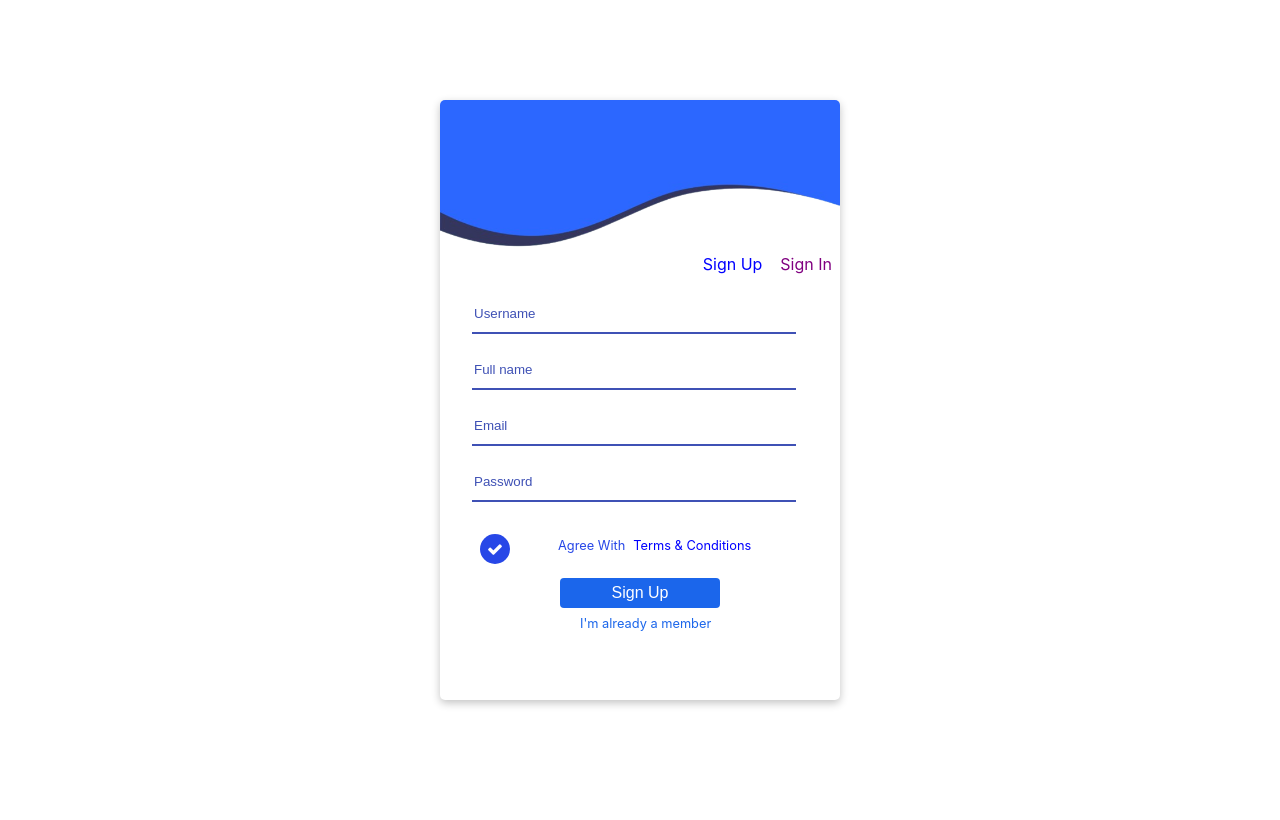
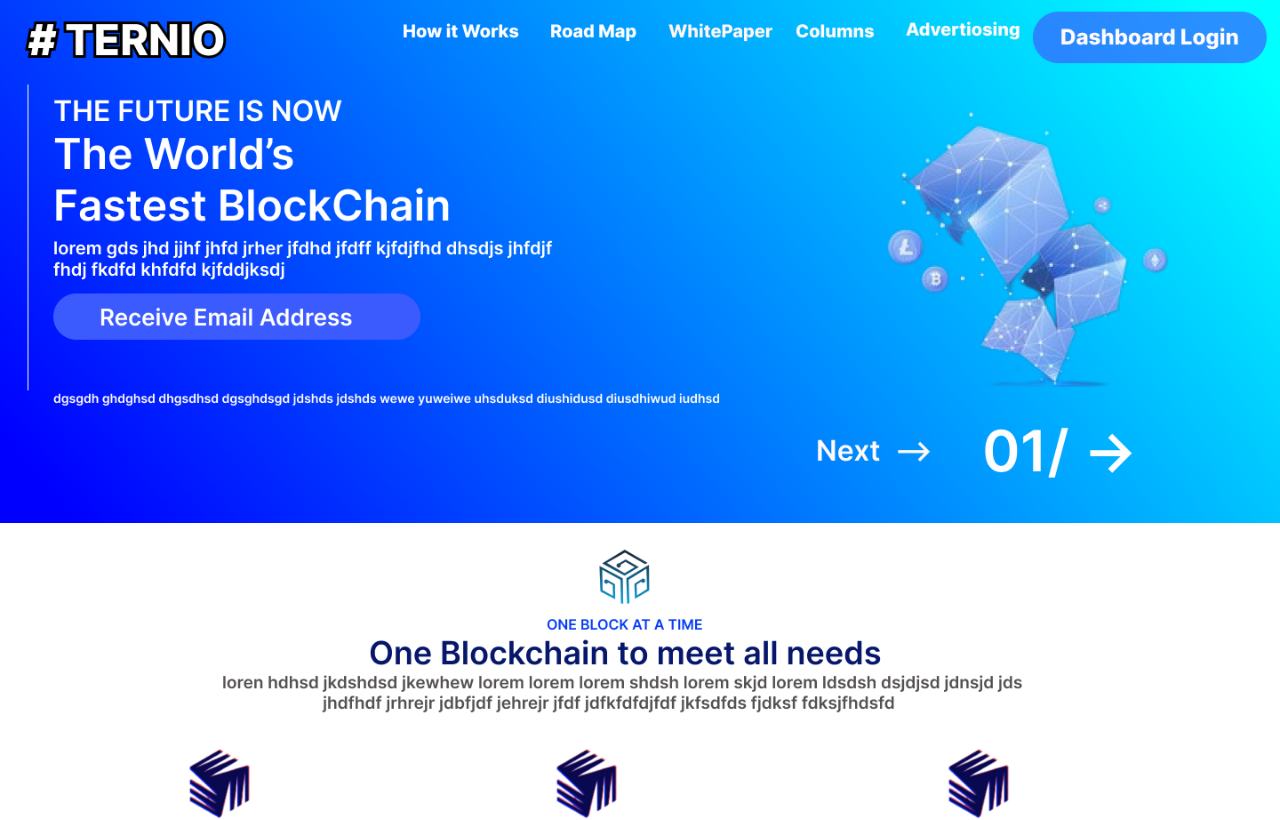
Before and after one commit to anshikachaurasiya-cedcoss/React, a React (Create React App) app: page / in a window 1280 px wide. Shown: the top 820 px of the page. Built offline with nearby package versions, Linux system fonts and the light colour scheme.

Commit message:
component b

```diff
--- a/src/App.css
+++ b/src/App.css
@@ -5,6 +5,9 @@
   align-items:center;
   justify-content:center;
 }
+
+/* Component A */
+
 .main_div{
   height:600px;
   width:400px;
@@ -72,3 +75,13 @@
   font-size:0.8rem;
   color:#1b66eb;
 }
+
+/* Component B */
+
+.main_B{
+  height:100vh;
+  width:100%;
+}
+.main_B img{
+  width:100%;
+}
--- a/src/App.js
+++ b/src/App.js
@@ -1,12 +1,14 @@
 import React from 'react';
 import ComponentA from './Components/ComponentA';
+import ComponentB from './Components/ComponentB';
 import logo from './logo.svg';
 import './App.css';
 
 function App() {
   return (
     <div className="App">
-      <ComponentA/>
+      <ComponentB/>
+      {/* <ComponentA/> */}
     </div>
   );
 }
--- /dev/null
+++ b/src/Components/ComponentB.js
@@ -0,0 +1,11 @@
+import React from 'react'
+
+const ComponentB = () => {
+  return (
+    <div className='main_B'>
+        <img src='1.png' alt=''/>
+    </div>
+  )
+}
+
+export default ComponentB
```
Also changed, not shown: public/1.png (added).
